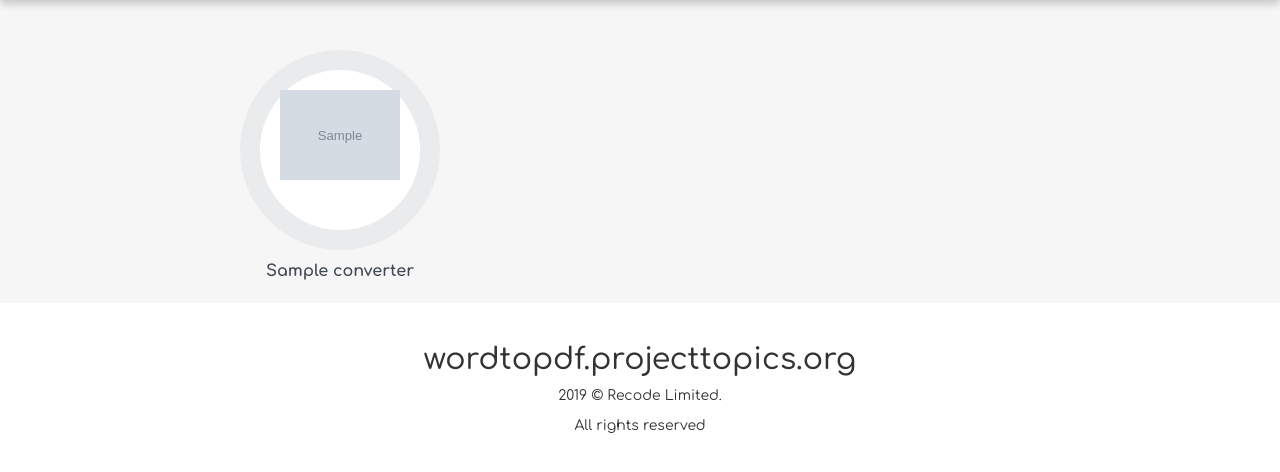
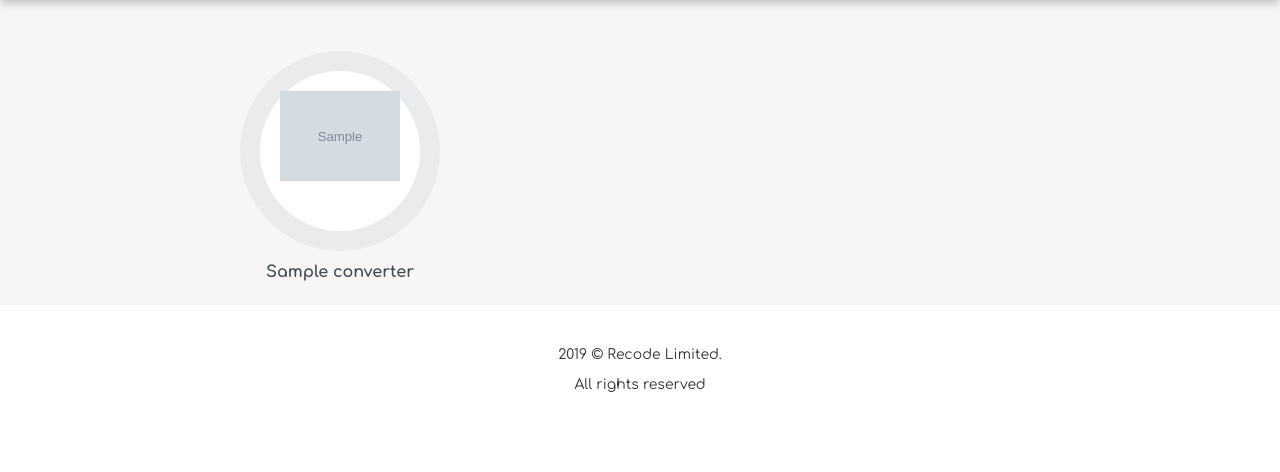
Before and after one commit to toluwanicareer/chromeland, a Python web app: template main/templates/index.html in a window 1280 px wide. Shown: the part 70-542 px from the top of the page. Run offline with Jinja, Linux system fonts and the light colour scheme; the template is opened without the code that fills it: most values are stand-ins (such as "Sample title", 1, 10 or a date in 2020); grey boxes marked "Sample" are stand-in pictures; some libraries are stand-ins or nearby versions.

Commit message:
'new-changes'

```diff
--- a/main/templates/includes/footer.html
+++ b/main/templates/includes/footer.html
@@ -16,7 +16,7 @@
 </script>
 
 
-                        <h2 class="site-link-footer">wordtopdf.projecttopics.org</h2>
+                        <h2 class="site-link-footer"></h2>
                         <p class="copyright mt-3">2019 © Recode Limited.</p>
                         <p>All rights reserved</p>
                         <!--ul class="footer-texts list-inline mb-2">
--- a/main/templates/includes/header.html
+++ b/main/templates/includes/header.html
@@ -1,5 +1,6 @@
 <html>
 	<head>
+        <title>{{ title }} </title>
 	    <meta charset="utf-8" />
 	    <meta name="viewport" content="width=device-width, initial-scale=1.0, maximum-scale=1, user-scalable=0">
 	    <meta name="description" content="{{ description }}">
@@ -9,10 +10,6 @@
         <meta property="og:title" content="{{ title }}">
         <meta property="og:description" content="{{ description }}">
         <meta property="og:image" content="https://wordtopdf.projecttopics.org/static/img/{{ thumbnail }}">
-
-
-
-	    <title>{{ title }} </title>
         <link rel="shortcut icon" href="/static/img/favicon.png">
 	    <link rel="stylesheet" type="text/css" href="https://maxcdn.bootstrapcdn.com/bootstrap/3.3.7/css/bootstrap.min.css">
         <link rel="stylesheet" typpe="text/css" href="https://cdn.datatables.net/1.10.19/css/jquery.dataTables.min.css">
--- a/main/templates/index.html
+++ b/main/templates/index.html
@@ -1,16 +1,24 @@
 {% include 'includes/header.html' %}
-
     	<main>
     		<div class="container">
+            <div class="row">
+                <div class="col-md-12">
+                <script async src="//pagead2.googlesyndication.com/pagead/js/adsbygoogle.js"></script>
+<!-- Word to PDF Ad -->
+                <ins class="adsbygoogle"
+                     style="display:block"
+                     data-ad-client="ca-pub-2546190987663437"
+                     data-ad-slot="6821366284"
+                     data-ad-format="auto"
+                     data-full-width-responsive="true"></ins>
+                <script>
+                (adsbygoogle = window.adsbygoogle || []).push({});
+                </script>
+                </div>
+
+            </div>
+
     			<div class="row">
-                <script async src="//pagead2.googlesyndication.com/pagead/js/adsbygoogle.js"></script>
-<script>
-     (adsbygoogle = window.adsbygoogle || []).push({
-          google_ad_client: "ca-pub-2546190987663437",
-          enable_page_level_ads: true
-     });
-</script>
-
                     {%  for converter in converters %}
     				<div class="col-md-4 col-sm-4 col-xs-6">
     					<div class="circlediv text-center">
@@ -23,14 +31,25 @@
     					</div>
     				</div>
                     {%  endfor %}
-
-
     			</div>
+            <div class="row">
+                <div class="col-md-12">
+                 <script async src="//pagead2.googlesyndication.com/pagead/js/adsbygoogle.js"></script>
+                    <!-- Word to PDF Ad -->
+                    <ins class="adsbygoogle"
+                         style="display:block"
+                         data-ad-client="ca-pub-2546190987663437"
+                         data-ad-slot="6821366284"
+                         data-ad-format="auto"
+                         data-full-width-responsive="true"></ins>
+                    <script>
+                    (adsbygoogle = window.adsbygoogle || []).push({});
+                    </script>
+                </div>
+            </div>
     		</div>
         {%  include 'includes/footer.html' %}
     	</main>
-
-
 	<script
   			src="https://code.jquery.com/jquery-3.3.1.min.js"
   			integrity="sha256-FgpCb/KJQlLNfOu91ta32o/NMZxltwRo8QtmkMRdAu8="
--- a/pdfconverter/settings.py
+++ b/pdfconverter/settings.py
@@ -25,7 +25,7 @@ SECRET_KEY = '$s8y6k9zbbwm(bp1($woe^rm7mpqrhzp+i)8+3x455s^*+4cu#'
 # SECURITY WARNING: don't run with debug turned on in production!
 DEBUG = True
 
-ALLOWED_HOSTS = ['wordtopdf.projecttopics.org', 'localhost', '127.0.0.1']
+ALLOWED_HOSTS = ['.projecttopics.org', 'localhost', '127.0.0.1']
 
 
 # Application definition
```
Also changed, not shown: main/templates/detail.html (+43 -8 lines), 1 other file.
